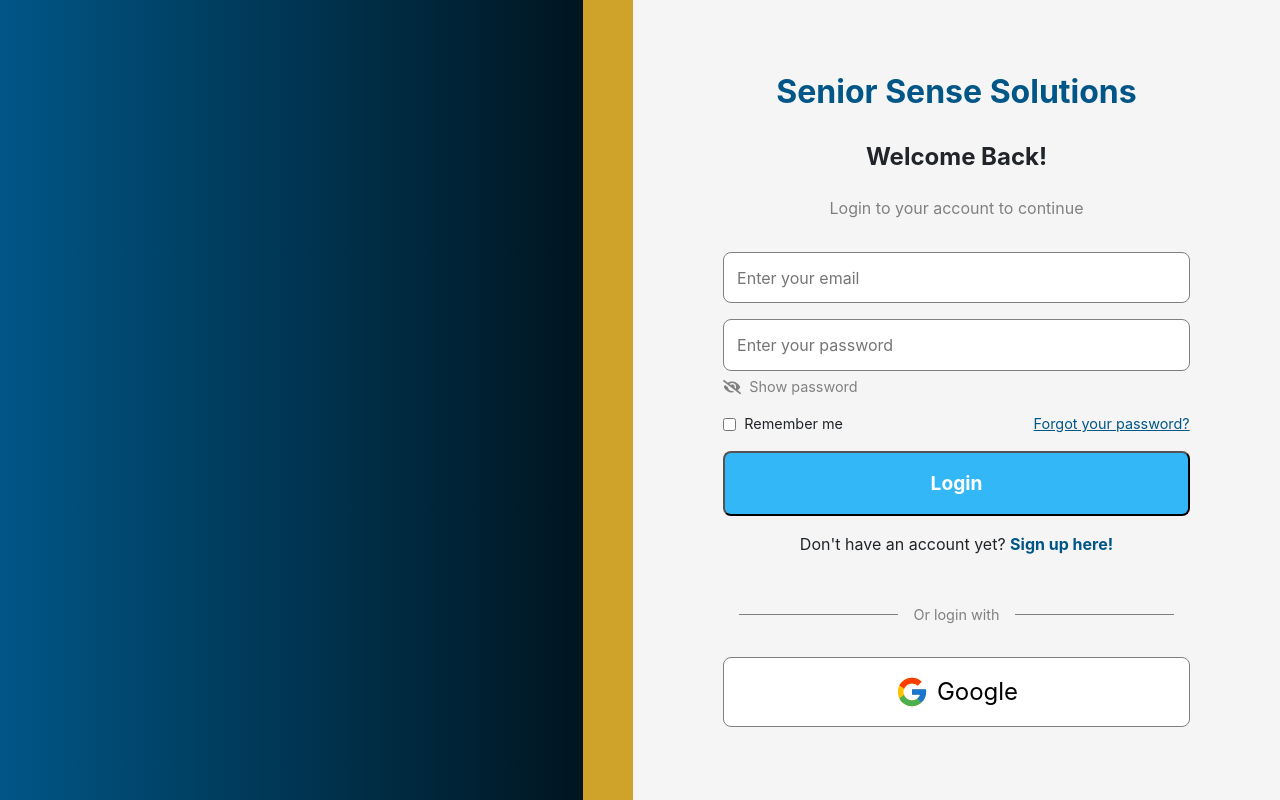
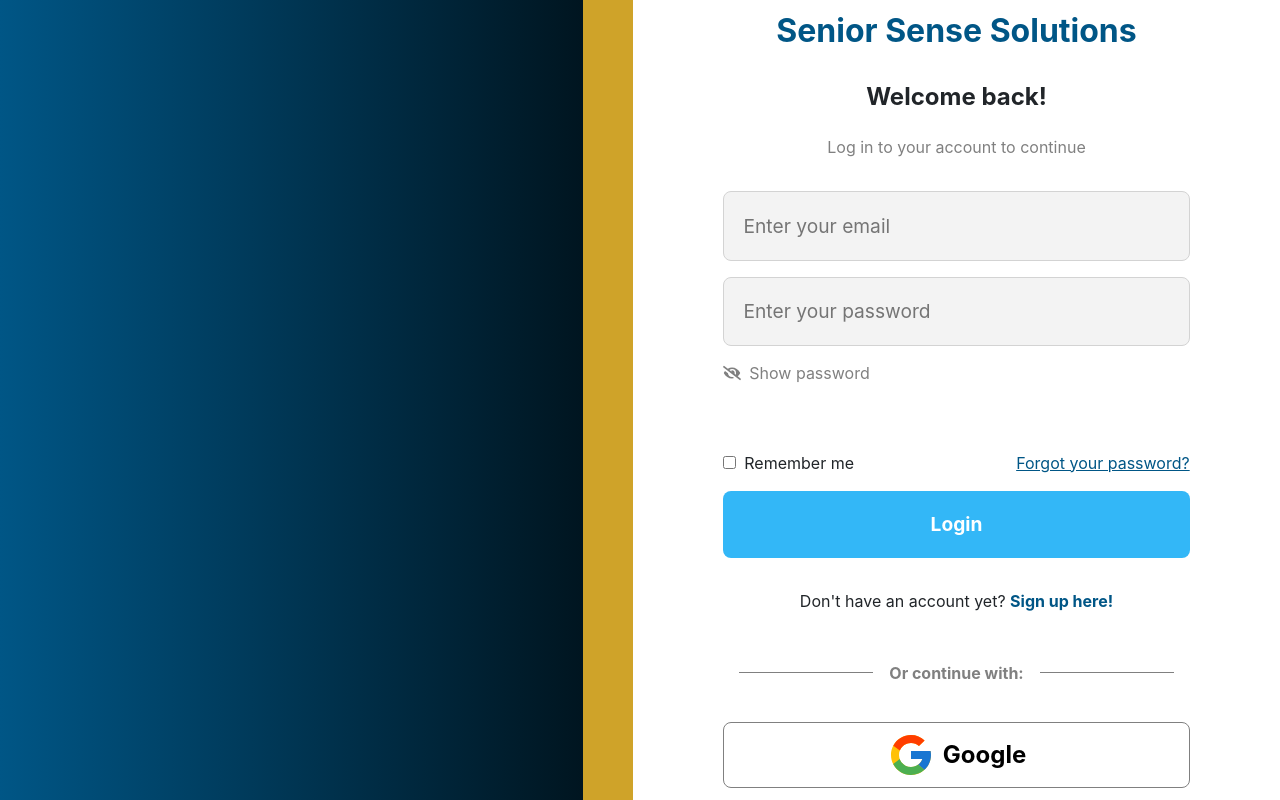
Before and after one commit to PurelyBlank/Senior-Sense-Solutions, a Next.js app in the folder project/web/: page / in a window 1280 px wide. Built offline with nearby package versions, Linux system fonts and the light colour scheme.

Commit message:
Rearrange login page UI, add CSS styling.

```diff
--- a/project/web/app/globals.css
+++ b/project/web/app/globals.css
@@ -10,6 +10,10 @@ html, body {
   margin: 0;
   padding: 0;
   overflow: hidden;
+}
+
+p, span {
+  font-size: 16px !important;
 }
 
 .login-container {
@@ -33,7 +37,7 @@ html, body {
 /* Right container (sign-in section) */
 .login-right {
   flex: 1;
-  background-color: #f5f5f5;
+  background-color: #FFFFFF;
   display: flex;
   flex-direction: column;
   justify-content: center;
@@ -73,17 +77,21 @@ html, body {
   padding: 0;
 }
 
-/* Ensure input fields are same length */
-.email-slot,
-.password-slot {
+/* Email input field */
+.email-slot {
   width: 80%;
-  padding: 0.8rem;
-  font-size: 1rem;
-  border: 1px solid gray;
+  padding: 1.2rem;
+  font-size: 1.2rem;
+  border: 1px solid lightgray;
   border-radius: 8px;
-  background: white;
+  background: #F3F3F3;
   text-align: left;
   color: black;
+}
+
+.email-slot:focus {
+  border: 1px solid gray;
+  outline: none;
 }
 
 .password-container {
@@ -91,15 +99,21 @@ html, body {
   position: relative;
 }
 
+/* Password input field */
 .password-slot {
   width: 100%;
-  padding: 0.8rem;
-  font-size: 1rem;
-  border: 1px solid gray;
+  padding: 1.2rem;
+  font-size: 1.2rem;
+  border: 1px solid lightgray;
   border-radius: 8px;
-  background: white;
+  background: #F3F3F3;
   text-align: left;
   color: black;
+}
+
+.password-slot:focus {
+  border: 1px solid gray;
+  outline: none;
 }
 
 .password-toggle {
@@ -114,6 +128,7 @@ html, body {
   background: none;
   border: none;
   padding: 0;
+  margin-top: 15px;
 }
 
 /* Password visibility section */
@@ -126,7 +141,6 @@ html, body {
   font-size: 0.9rem;
   width: 80%;
   cursor: pointer;
-  margin-top: 0.3rem;
 }
 
 /* Remember me & forgot password */
@@ -135,6 +149,7 @@ html, body {
   justify-content: space-between;
   width: 80%;
   align-items: center;
+  margin-top: 50px;
   font-size: 0.9rem;
 }
 
@@ -153,21 +168,23 @@ html, body {
 .login {
   width: 80%;
   text-align: center;
-  padding: 1rem;
+  padding: 1.2rem;
   background: #33B7F7;
   color: white;
   font-size: 1.2rem;
   font-weight: bold;
+  border: none;
   border-radius: 8px;
   cursor: pointer;
 }
 
 .login:hover {
-  background: #0099cc;  /* Slightly darker blue for hover effect */
+  background: #2ea6e1;  /* Slightly darker blue for hover effect */
 }
 
 /* Sign up */
 .sign-up {
+  margin-top: 15px;
   font-size: 1rem;
 }
 
@@ -208,12 +225,13 @@ html, body {
   justify-content: center;
   align-items: center;
   gap: 0.5rem;
-  padding: 1rem;
+  padding: 0.5rem;
   background: white;
   border: 1px solid gray;
   border-radius: 8px;
   cursor: pointer;
   font-size: 1.5rem;
+  margin-top: 5px;
 }
 
 .google:hover {
--- a/project/web/app/page.tsx
+++ b/project/web/app/page.tsx
@@ -51,8 +51,8 @@ export default function LoginPage() {
       <div className="login-center" />
       <div className="login-right">
         <h1 className="title">Senior Sense Solutions</h1>
-        <h2 className="welcome">Welcome Back!</h2>
-        <p className="sub-text">Login to your account to continue</p>
+        <h2 className="welcome">Welcome back!</h2>
+        <p className="sub-text">Log in to your account to continue</p>
 
         <form className="login-form" onSubmit={handleLogin}>
           <input
@@ -91,10 +91,10 @@ export default function LoginPage() {
           <div className="remember-forgot-container">
             <label className="remember">
               <input type="checkbox" disabled={isLoading} />
-              Remember me
+              <span>Remember me</span>
             </label>
             <Link href="/forgot-password" className="forgot">
-              Forgot your password?
+              <span>Forgot your password?</span>
             </Link>
           </div>
 
@@ -112,13 +112,15 @@ export default function LoginPage() {
           <Link href="/register">Sign up here!</Link>
         </p>
 
-        <div className="separator">Or login with</div>
+        <div className="separator">
+          <span className="fw-bold">Or continue with:</span>
+        </div>
 
         <button
-          className="google"
+          className="google fw-bold"
           disabled={isLoading}
         >
-          <FcGoogle size={34} /> Google
+          <FcGoogle size={48} /> Google
         </button>
       </div>
     </div>
```
